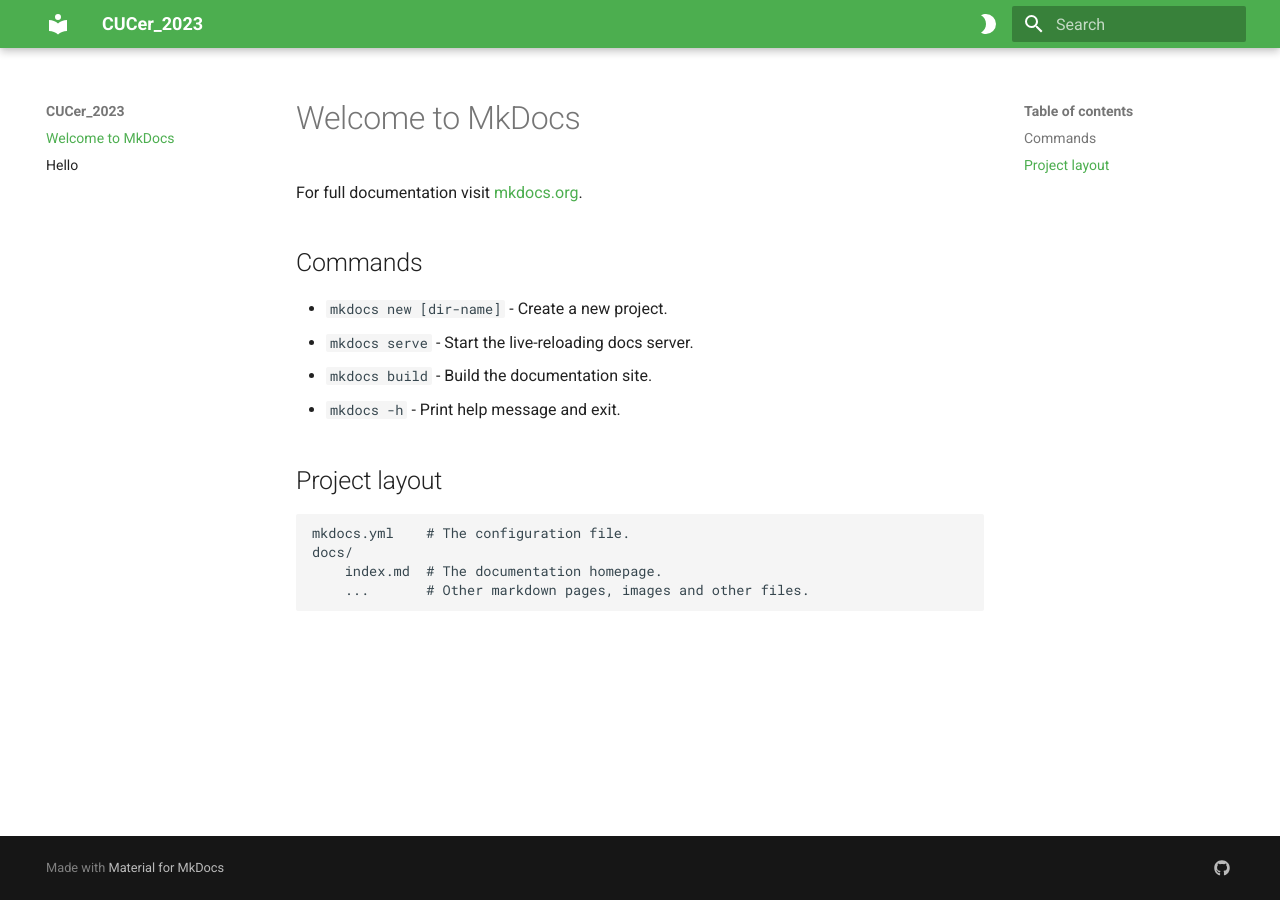
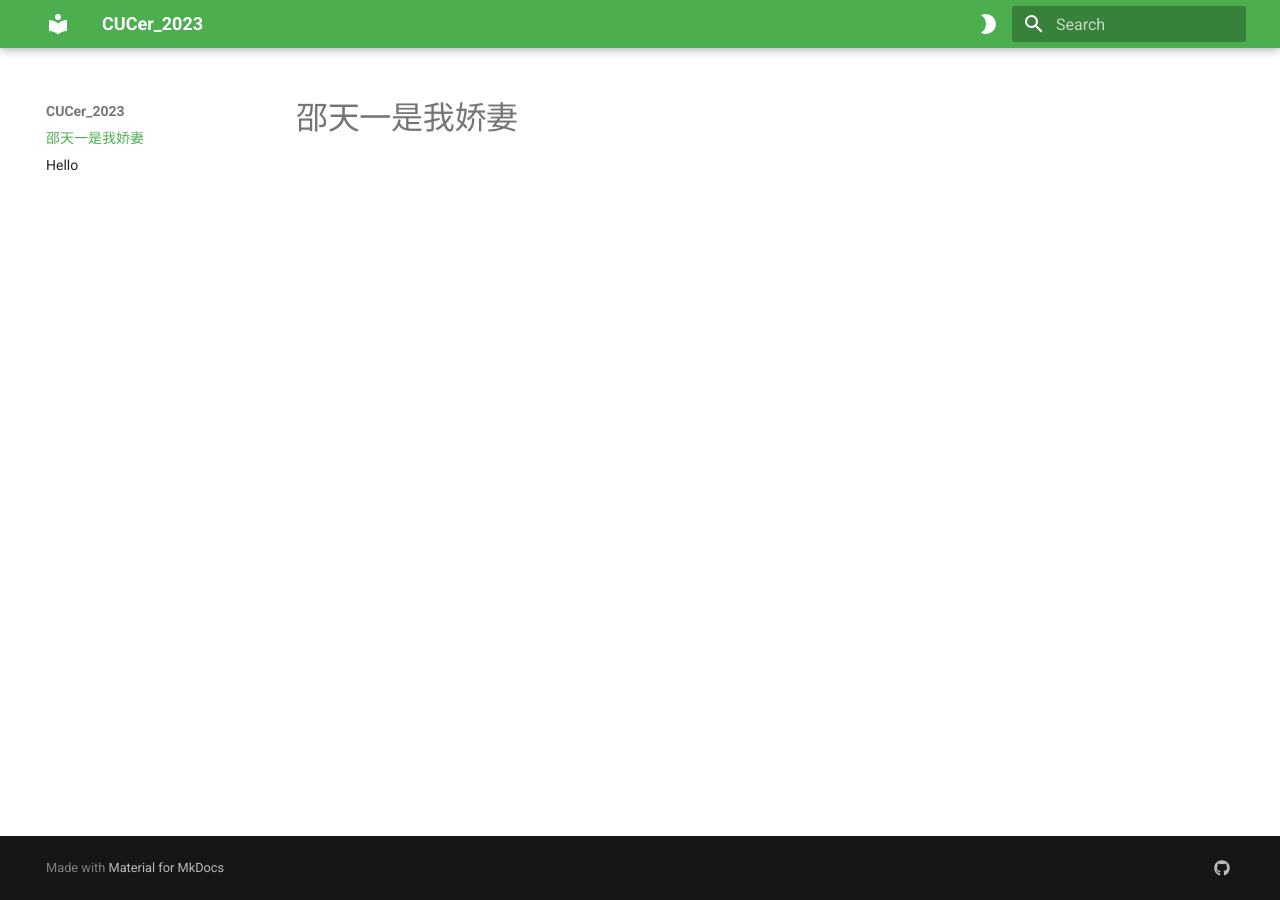
Before and after one commit to WangYuanze111/mkdocs-blog, an MkDocs documentation site: the page built from docs/index.md, in a window 1280 px wide. Built offline with MkDocs 1.6.1 and Material for MkDocs 9.7.7, drawn with Linux system fonts in a browser that asks for light colours.

Commit message:
Update index.md

```diff
--- a/docs/index.md
+++ b/docs/index.md
@@ -1,17 +1 @@
-# Welcome to MkDocs
-
-For full documentation visit [mkdocs.org](https://www.mkdocs.org).
-
-## Commands
-
-* `mkdocs new [dir-name]` - Create a new project.
-* `mkdocs serve` - Start the live-reloading docs server.
-* `mkdocs build` - Build the documentation site.
-* `mkdocs -h` - Print help message and exit.
-
-## Project layout
-
-    mkdocs.yml    # The configuration file.
-    docs/
-        index.md  # The documentation homepage.
-        ...       # Other markdown pages, images and other files.
+# 邵天一是我娇妻
```
